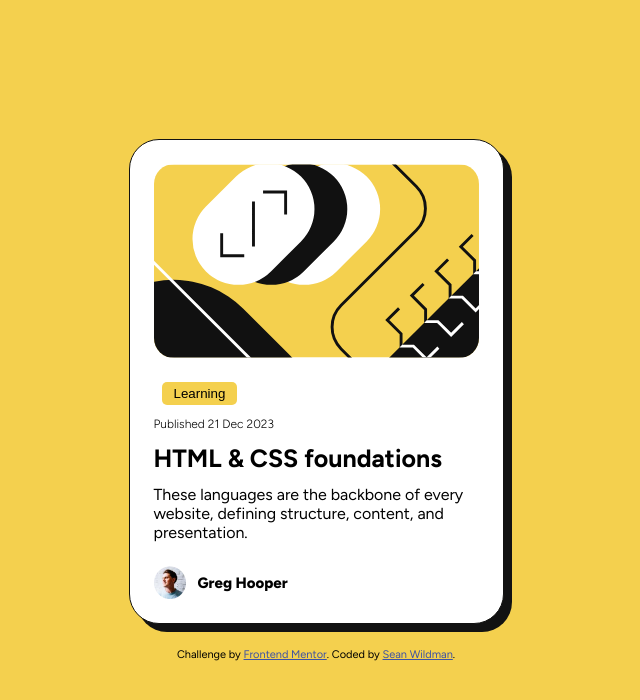
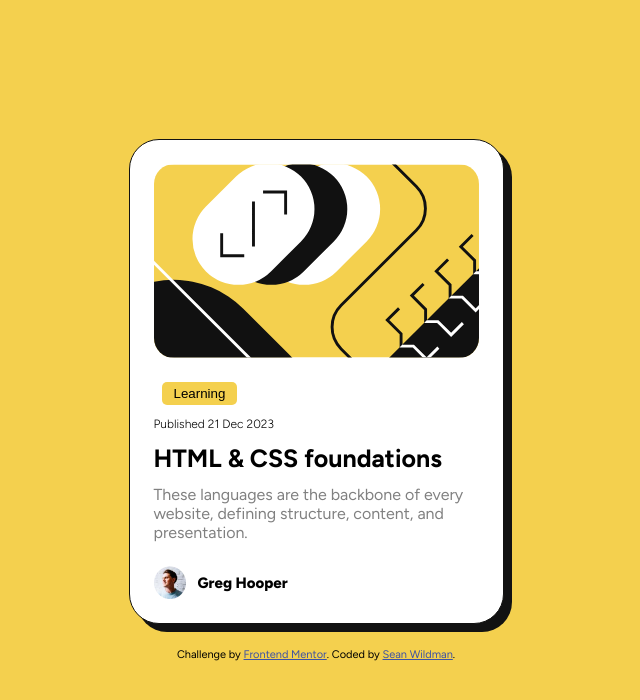
Before and after one commit to agoatnamedbear/blog_preview_card, a plain HTML site: page index.html in a window 1280 px wide. Shown: the whole page, without its empty margins (324-964 px from the left). Drawn offline with Linux system fonts and the light colour scheme.

Commit message:
Change body text to grey

```diff
--- a/styles.css
+++ b/styles.css
@@ -55,6 +55,7 @@ body {
 
 .body_text {
   margin-bottom: 24px;
+  color: hsl(0, 0%, 50%);
 }
 
 .author {
```
